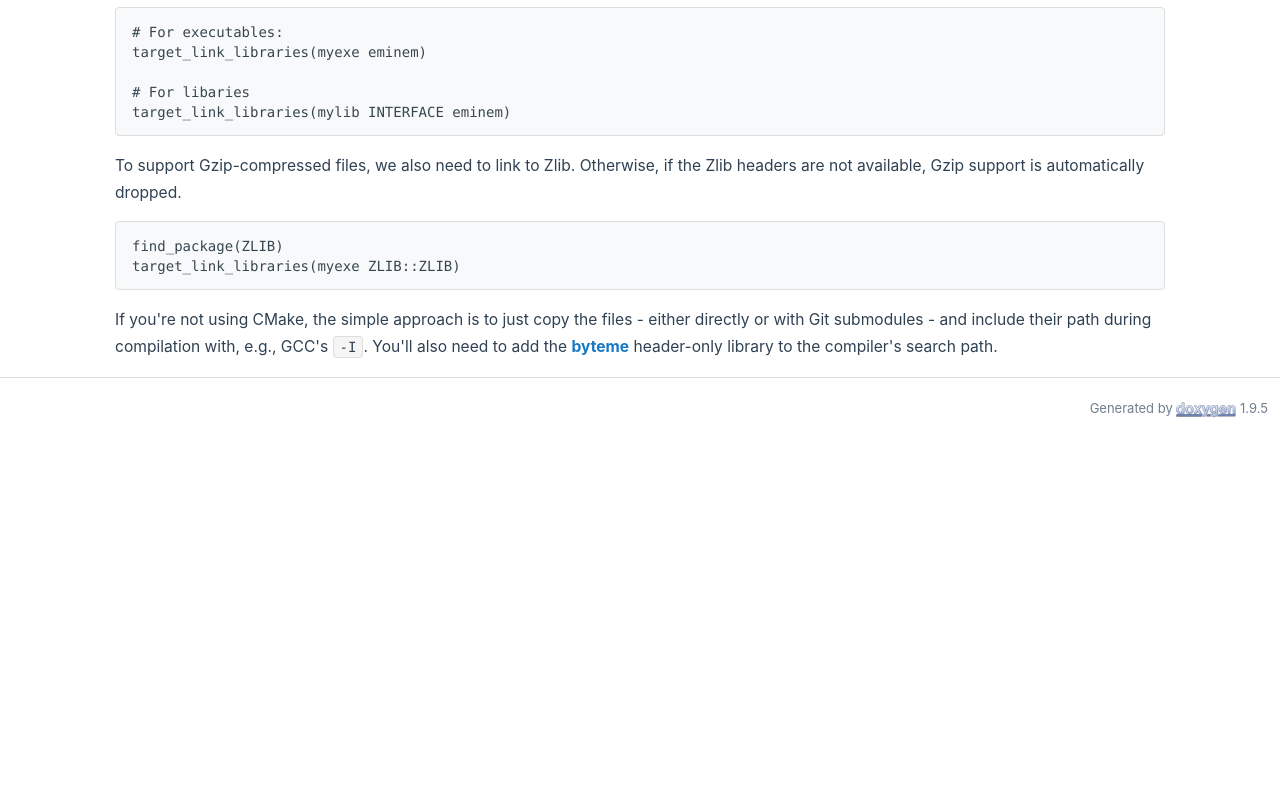
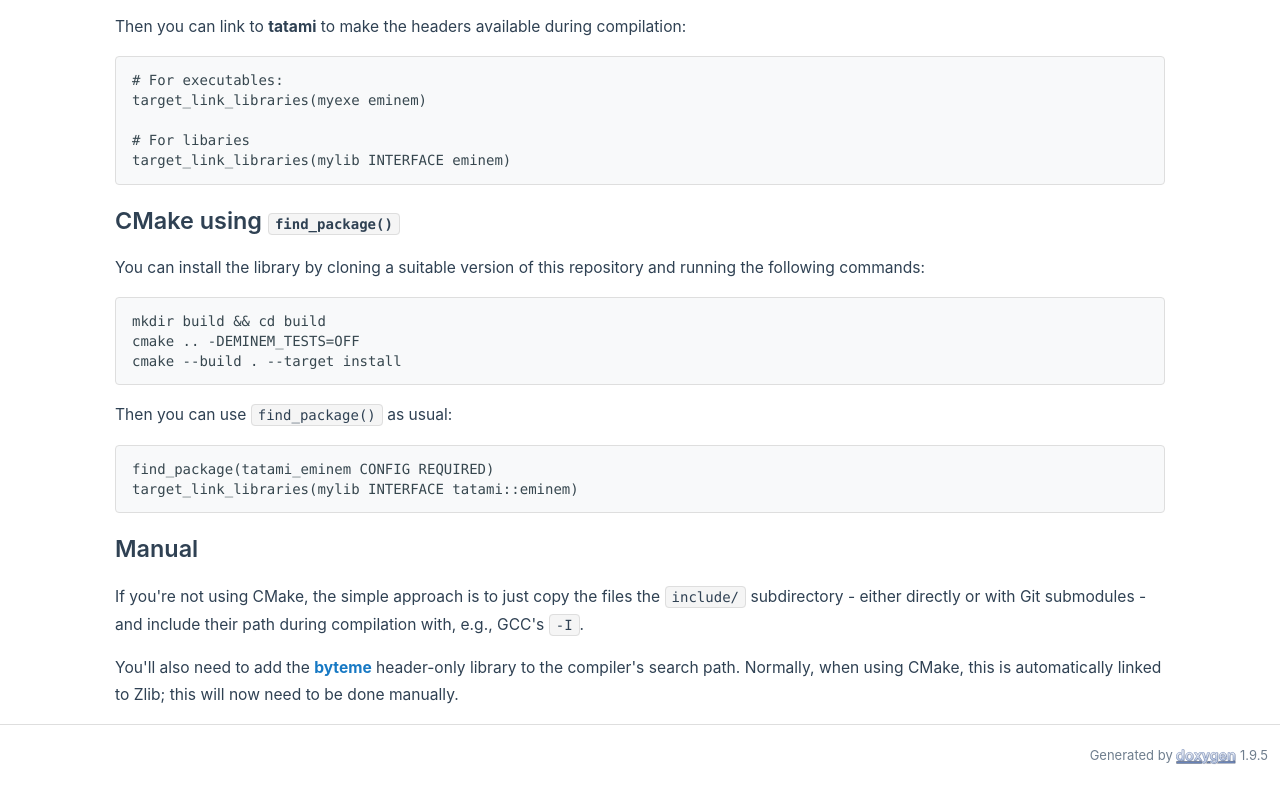
Before and after one commit to tatami-inc/eminem, a plain HTML site: page docs/index.html in a window 1280 px wide. Shown: the part 2143-2931 px from the top of the page. Before the commit the page ends 2584 px from the top, so only its background shows below. Drawn offline with Linux system fonts and the light colour scheme.

Commit message:
Deploying to gh-pages from @ tatami-inc/eminem@8f051252c3c8c04bca8447fdbac7174e5e96343b 🚀

```diff
--- a/docs/index.html
+++ b/docs/index.html
@@ -104,6 +104,7 @@ $(function() {
 <div class="line">}</div>
 </div><!-- fragment --><p >Check out the <a href="https://tatami-inc.github.io/eminem/">reference documentation</a> for more details.</p>
 <h1>Building projects</h1>
+<h2>CMake with <code>FetchContent</code></h2>
 <p >If you're using CMake, you just need to add something like this to your <code>CMakeLists.txt</code>:</p>
 <div class="fragment"><div class="line">include(FetchContent)</div>
 <div class="line"> </div>
@@ -120,10 +121,17 @@ $(function() {
 <div class="line"> </div>
 <div class="line"># For libaries</div>
 <div class="line">target_link_libraries(mylib INTERFACE eminem)</div>
-</div><!-- fragment --><p >To support Gzip-compressed files, we also need to link to Zlib. Otherwise, if the Zlib headers are not available, Gzip support is automatically dropped.</p>
-<div class="fragment"><div class="line">find_package(ZLIB)</div>
-<div class="line">target_link_libraries(myexe ZLIB::ZLIB)</div>
-</div><!-- fragment --><p >If you're not using CMake, the simple approach is to just copy the files - either directly or with Git submodules - and include their path during compilation with, e.g., GCC's <code>-I</code>. You'll also need to add the <a href="https://github.com/LTLA/byteme"><b>byteme</b></a> header-only library to the compiler's search path. </p>
+</div><!-- fragment --><h2>CMake using <code>find_package()</code></h2>
+<p >You can install the library by cloning a suitable version of this repository and running the following commands:</p>
+<div class="fragment"><div class="line">mkdir build &amp;&amp; cd build</div>
+<div class="line">cmake .. -DEMINEM_TESTS=OFF</div>
+<div class="line">cmake --build . --target install</div>
+</div><!-- fragment --><p >Then you can use <code>find_package()</code> as usual:</p>
+<div class="fragment"><div class="line">find_package(tatami_eminem CONFIG REQUIRED)</div>
+<div class="line">target_link_libraries(mylib INTERFACE tatami::eminem)</div>
+</div><!-- fragment --><h2>Manual</h2>
+<p >If you're not using CMake, the simple approach is to just copy the files the <code>include/</code> subdirectory - either directly or with Git submodules - and include their path during compilation with, e.g., GCC's <code>-I</code>.</p>
+<p >You'll also need to add the <a href="https://github.com/LTLA/byteme"><b>byteme</b></a> header-only library to the compiler's search path. Normally, when using CMake, this is automatically linked to Zlib; this will now need to be done manually. </p>
 </div></div><!-- PageDoc -->
 </div><!-- contents -->
 <!-- start footer part -->
```
